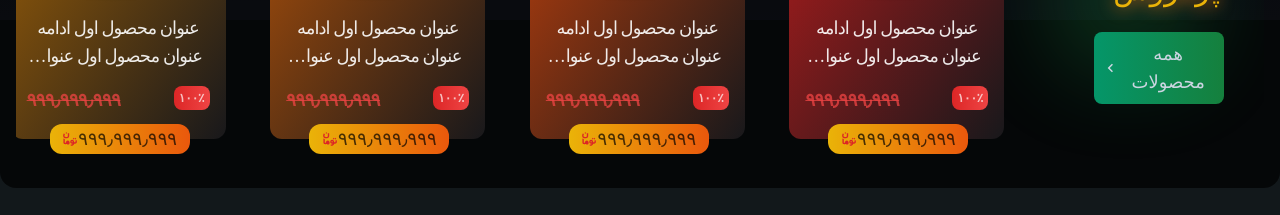
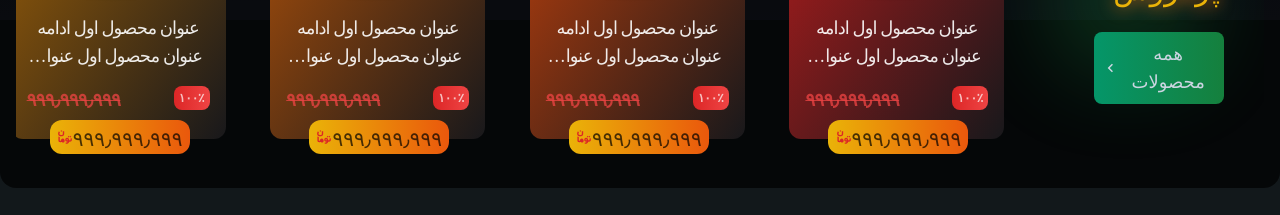
Before and after one commit to MAwasTaken/TechnoChef, a React (Vite) app in the folder frontend/: page / in a window 1280 px wide. Shown: the part 780-995 px from the top of the page. Built offline with nearby package versions, Linux system fonts and the light colour scheme.

Commit message:
ProductBox fixed

```diff
--- a/frontend/src/Components/ProductBox/ProductBox.tsx
+++ b/frontend/src/Components/ProductBox/ProductBox.tsx
@@ -61,18 +61,18 @@ const ProductBox: React.FC<ProductType> = ({ gradientColor, colors, imageSrc })
 				</div>
 				<Link
 					to="/"
-					className="hover:shadow-product absolute -bottom-3 right-5 z-10 flex h-[25px] w-[110px] cursor-pointer items-center justify-center rounded-xl bg-gradient-to-r from-yellow-500 to-orange-600 shadow-yellow-500/50 transition-shadow md:-bottom-[15px] md:right-9 md:h-[30px] md:w-[140px]"
+					className="hover:shadow-product absolute -bottom-3 right-5 z-10 flex h-[25px] w-[110px] cursor-pointer items-center justify-center rounded-xl bg-gradient-to-r from-yellow-500 to-orange-600 shadow-yellow-500/50 transition-shadow md:-bottom-[15px] md:right-9 md:h-[34px] md:w-[140px]"
 					onMouseEnter={() => setIsProductHover(true)}
 					onMouseLeave={() => setIsProductHover(false)}
 				>
 					{isProductHover ? (
 						<>
-							<span className="font-Lalezar text-sm text-black/70 md:text-lg">مشاهده جزئیات</span>
+							<span className="font-Lalezar text-sm text-black/70 md:text-lg md:mt-1">مشاهده جزئیات</span>
 							<BiChevronLeft className="h-5 w-5 text-red-600" />
 						</>
 					) : (
 						<>
-							<span className="font-Lalezar text-sm text-black/70 md:text-lg">۹۹۹٫۹۹۹٫۹۹۹</span>
+							<span className="font-Lalezar text-sm text-black/70 md:text-xl md:mt-1">۹۹۹٫۹۹۹٫۹۹۹</span>
 							<div className="h-4 w-4 text-red-600">
 								<svg xmlns="http://www.w3.org/2000/svg" viewBox="0 0 14 14" fill="currentColor">
 									<path
--- a/frontend/src/Styles/app.css
+++ b/frontend/src/Styles/app.css
@@ -11,7 +11,7 @@
 		background-color: rgb(18 24 27);
 		color: #cbd5e1;
 		background-attachment: fixed;
-    font-size: 14px;
+    	font-size: 14px;
 		min-height: 100vh;
 	}
 
```
